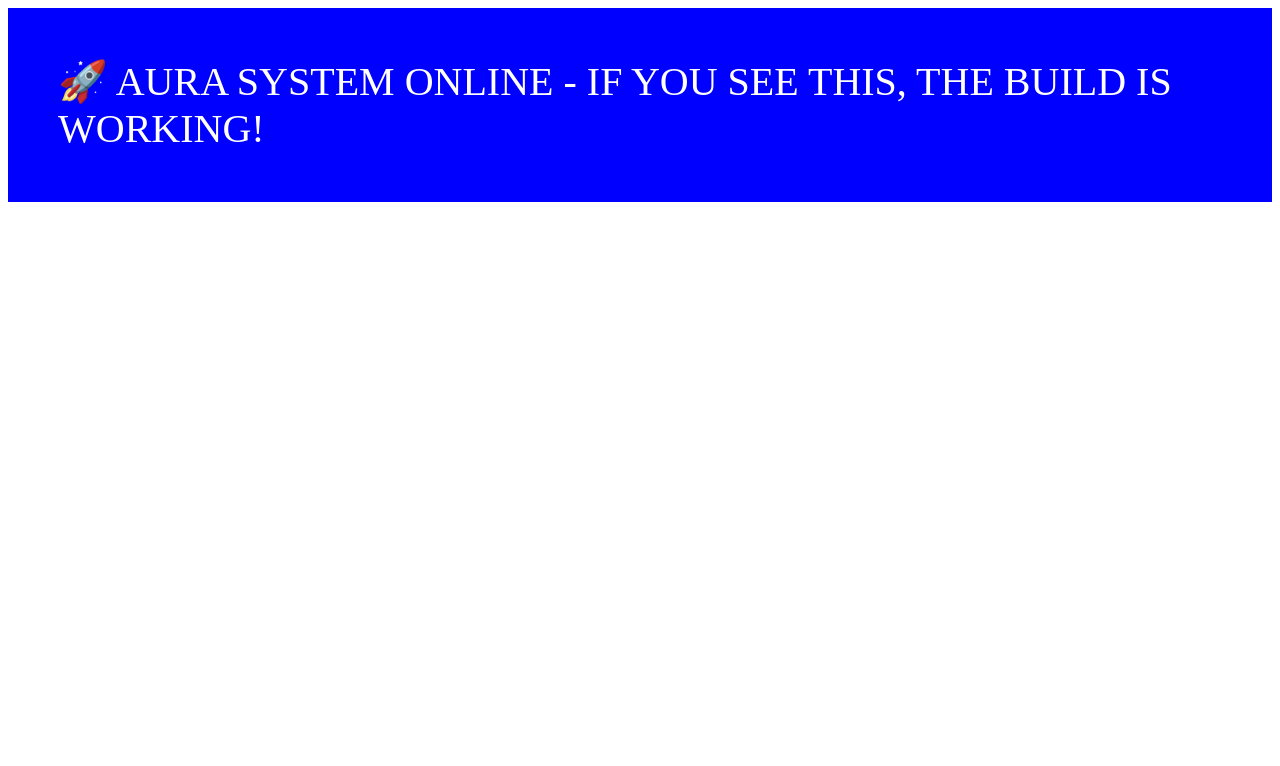
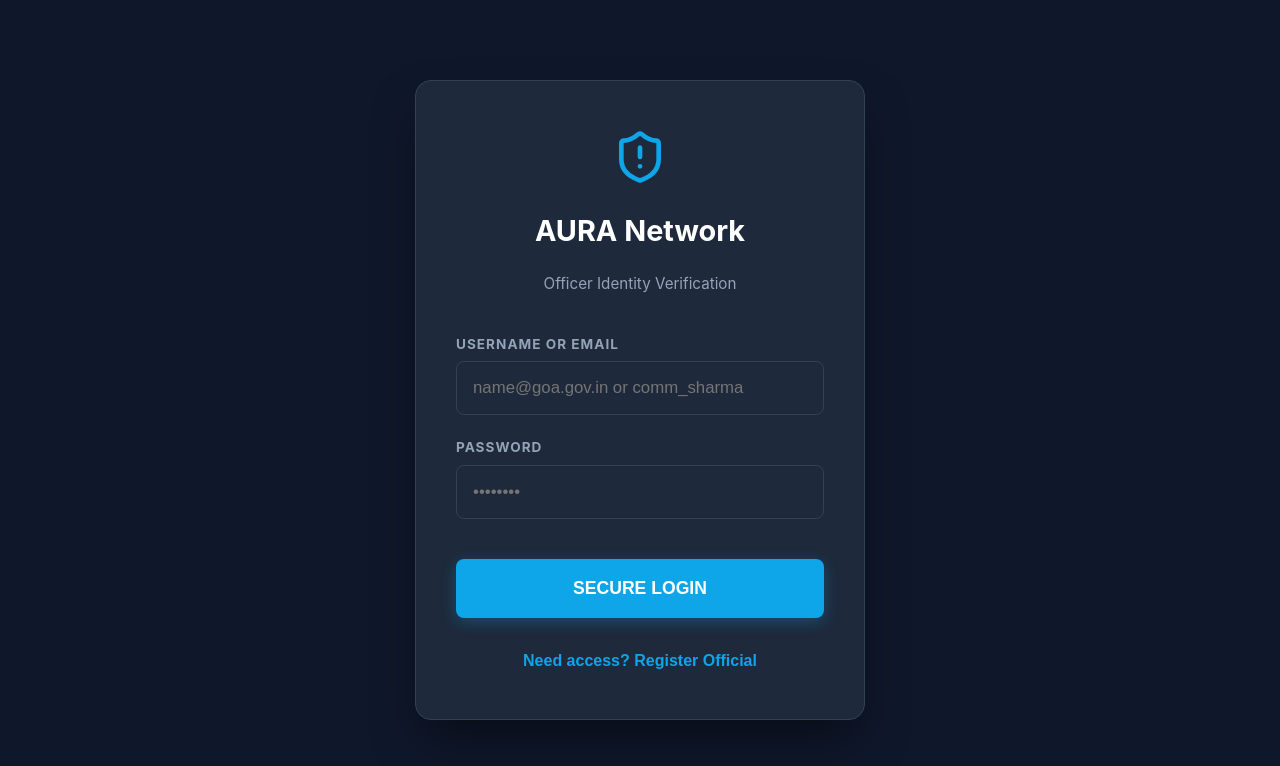
Before and after one commit to Kaamessh/organization, a React app in the folder frontend/: page /login in a window 1280 px wide. Shown: the top 766 px of the page. Built offline with nearby package versions, Linux system fonts and the light colour scheme; no server answers; the HTML template or start-up script is replaced by a standard one.

Commit message:
fix: restore app with mounting logs

```diff
--- a/frontend/src/main.jsx
+++ b/frontend/src/main.jsx
@@ -1,8 +1,9 @@
 import React from 'react'
 import { createRoot } from 'react-dom/client'
+import './index.css'
+import App from './App.jsx'
 
-createRoot(document.getElementById('root')).render(
-  <div style={{ padding: '50px', background: 'blue', color: 'white', fontSize: '40px' }}>
-    🚀 AURA SYSTEM ONLINE - IF YOU SEE THIS, THE BUILD IS WORKING!
-  </div>
-)
+console.log("🏁 AURA: App Mounting Started...");
+const root = createRoot(document.getElementById('root'));
+root.render(<App />);
+console.log("✅ AURA: App Render Triggered");
```
